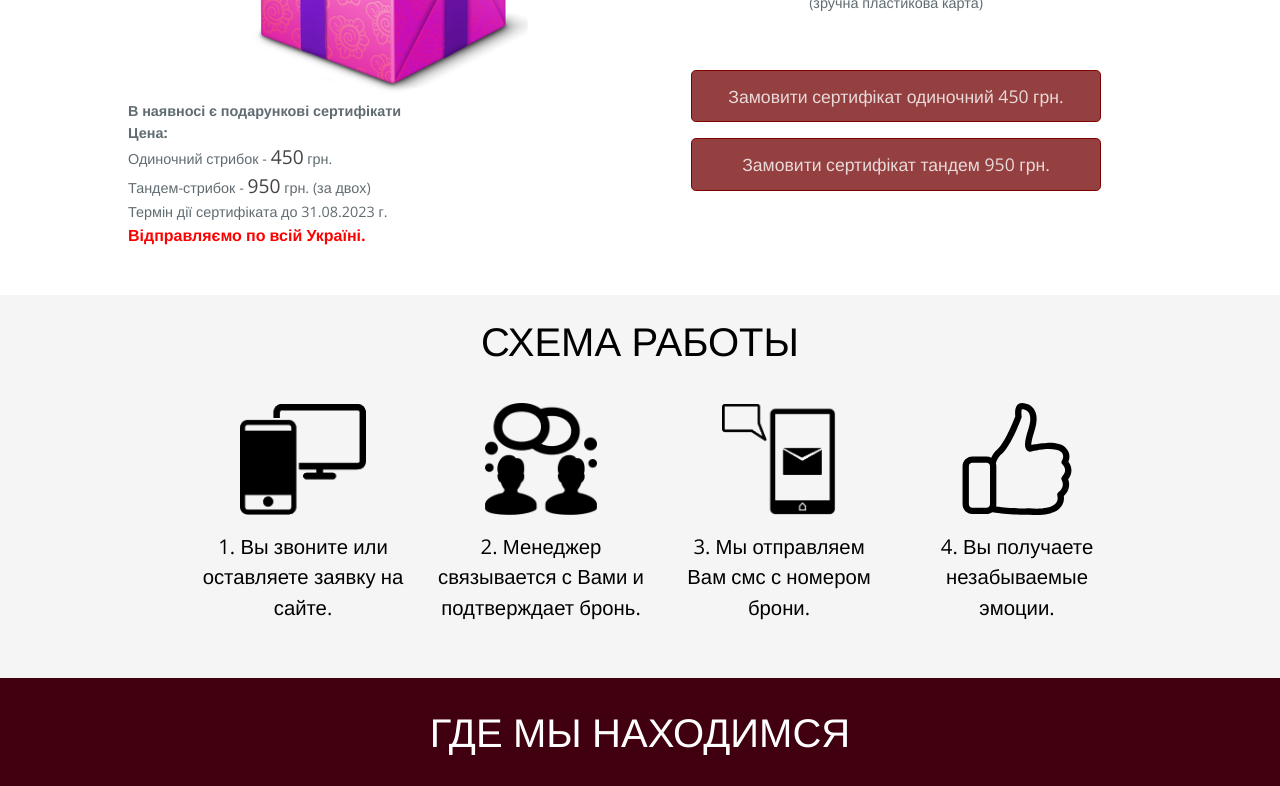
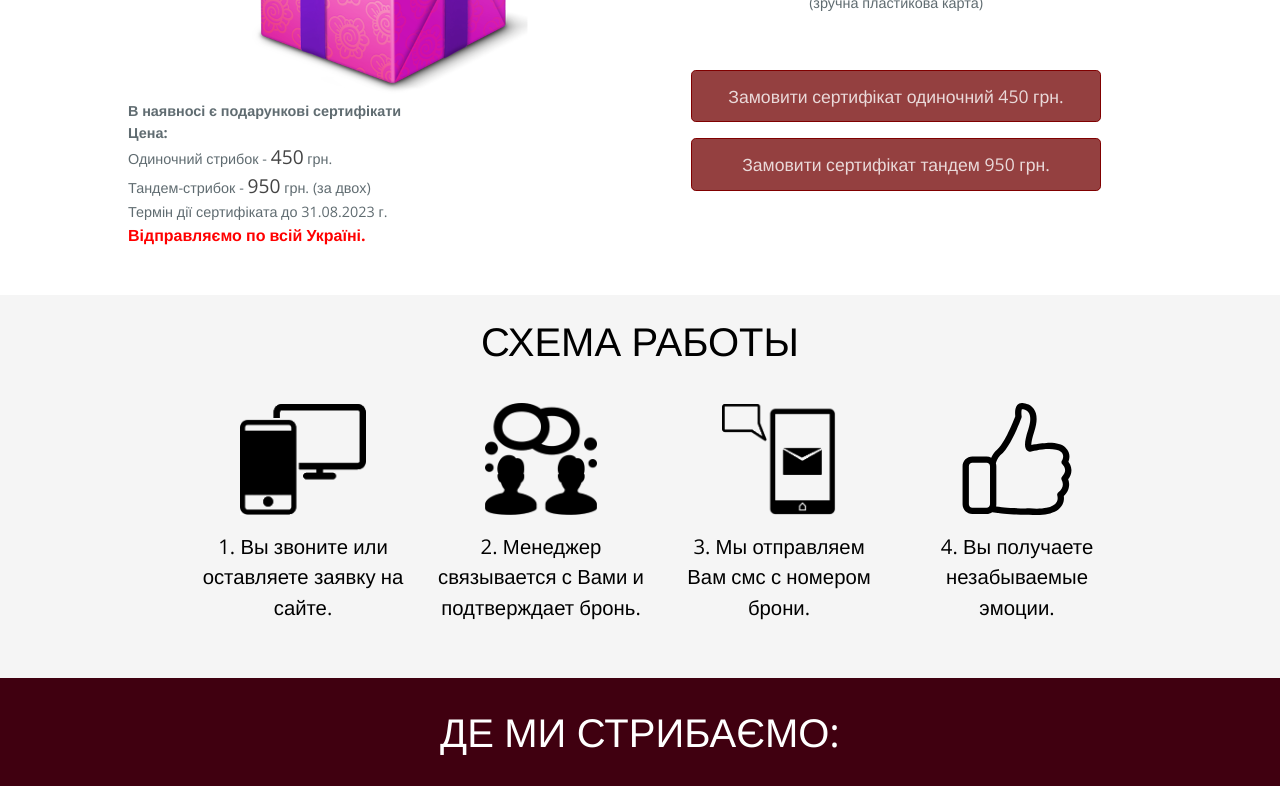
Before and after one commit to Andreyfilko/go-jump, a Jekyll site: the page built from index.md, in a window 1280 px wide and 1400 px high, scrolled down 2723 px. Shown: the top 786 px of the window. Built offline with Jekyll 4.4.1, drawn with Linux system fonts in a browser that asks for light colours; some web fonts are replaced; some of the changed text lies outside the part shown; grey boxes are pictures that could not be loaded.

Commit message:
Update map.html

```diff
--- a/_includes/map.html
+++ b/_includes/map.html
@@ -1,15 +1,15 @@
 <footer id="map">
     <div class="container">
         <div class="h1">
-            Где мы находимся
+            Де ми стрибаємо:
         </div>
         <iframe src="https://www.google.com/maps/embed?pb=!1m18!1m12!1m3!1d2540.2102444037732!2d30.531698266912564!3d50.455809504778436!2m3!1f0!2f0!3f0!3m2!1i1024!2i768!4f13.1!3m3!1m2!1s0x40d4ce4eb6c44307%3A0xf6906002fad7032c!2z0J_QsNGA0LrQvtCy0YvQuSDQvNC-0YHRgiwg0JrQuNC10LIsIDAyMDAw!5e0!3m2!1sru!2sua!4v1522876230140" width="100%" height="400px" frameborder="0" style="border:0" allowfullscreen></iframe>
         <div class="place">
             <div class="name">
-                <b>Где прыгаем:</b> Киев, Парковый мост<br>(мы стоим в конце моста)
+                <b>Де ми стрибаємо:</b> Київ, Парковий міст<br>(ми стоїмо в кінці мосту)
             </div>
             <div class="call-me">
-                <button class="btn green" data-modal="callMeFormModal">Перезвоните мне</button>
+                <button class="btn green" data-modal="callMeFormModal">Передзвоніть мені</button>
             </div>
         </div>
         <div class="contacts">
```
